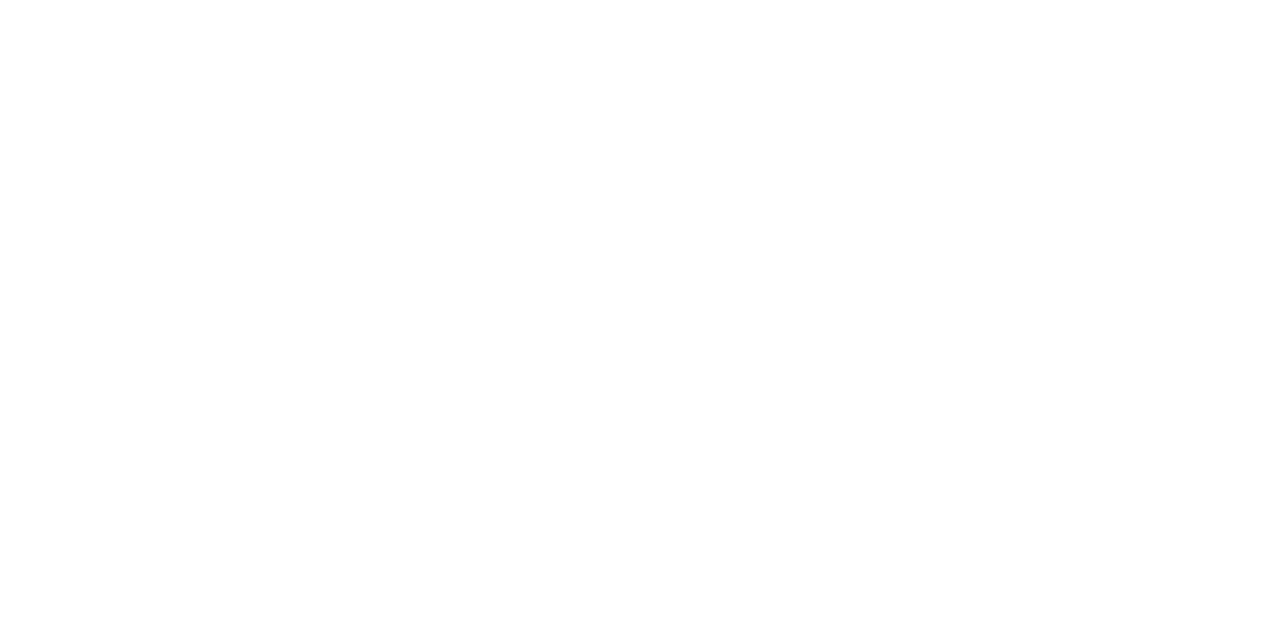
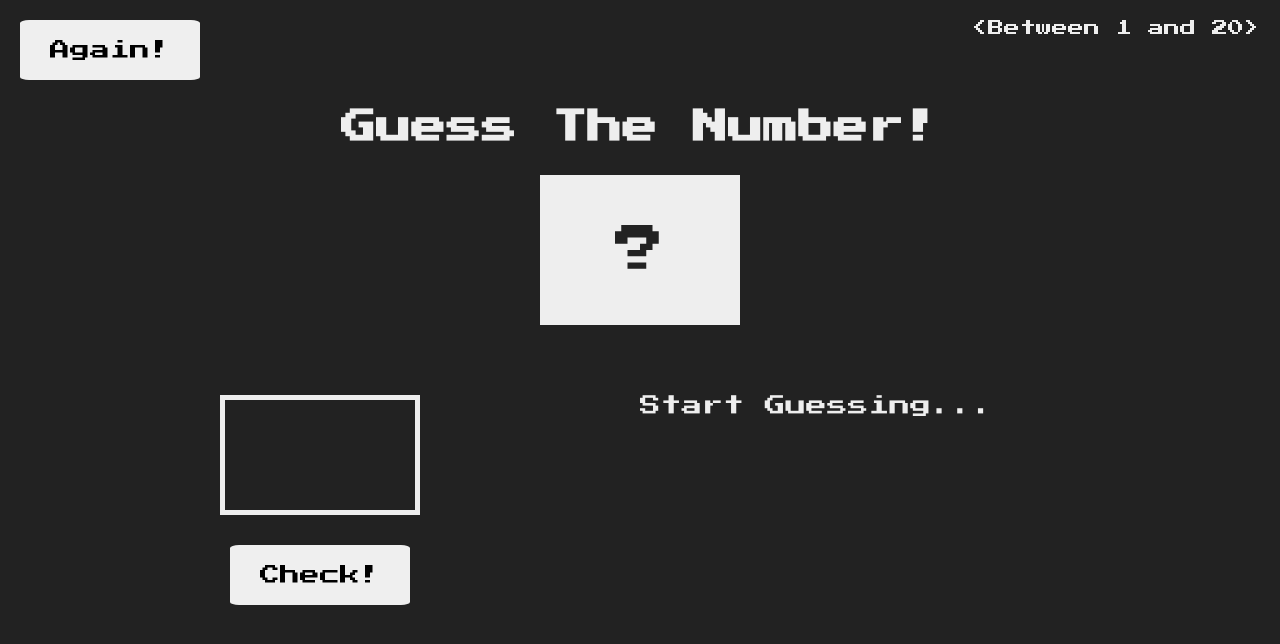
Before and after one commit to AntoanStefanov/guess-the-number, a plain HTML site: page app/index.html in a window 1280 px wide. Drawn offline with Linux system fonts and the light colour scheme.

Commit message:
html/css, more needed.

```diff
--- a/app/index.html
+++ b/app/index.html
@@ -1,12 +1,36 @@
 <!DOCTYPE html>
 <html lang="en">
-<head>
-  <meta charset="UTF-8">
-  <meta http-equiv="X-UA-Compatible" content="IE=edge">
-  <meta name="viewport" content="width=device-width, initial-scale=1.0">
-  <title>Guess The Number</title>
-</head>
-<body>
+  <head>
+    <meta charset="UTF-8" />
+    <meta http-equiv="X-UA-Compatible" content="IE=edge" />
+    <meta name="viewport" content="width=device-width, initial-scale=1.0" />
 
-</body>
+    <link rel="preconnect" href="https://fonts.googleapis.com" />
+    <link rel="preconnect" href="https://fonts.gstatic.com" crossorigin />
+    <link
+      href="https://fonts.googleapis.com/css2?family=Press+Start+2P&display=swap"
+      rel="stylesheet"
+    />
+    <link rel="stylesheet" href="style.css" />
+
+    <title>Guess The Number</title>
+  </head>
+  <body>
+    <header>
+      <button class="btn">Again!</button>
+      <!-- https://www.w3schools.com/html/html_entities.asp -->
+      <p id="between">&ltBetween 1 and 20&gt</p>
+      <h1>Guess The Number!</h1>
+      <div class="question-mark">?</div>
+    </header>
+    <main>
+      <div class="left">
+        <input type="number" class="guess" />
+        <button class="btn check">Check!</button>
+      </div>
+      <div class="right">
+        <p class="message">Start Guessing...</p>
+      </div>
+    </main>
+  </body>
 </html>
--- a/app/style.css
+++ b/app/style.css
@@ -0,0 +1,84 @@
+* {
+  margin: 0;
+  padding: 0;
+  box-sizing: border-box;
+}
+
+body {
+  background: rgb(34, 34, 34);
+  color: rgb(238, 238, 238);
+  font-family: 'Press Start 2P', cursive;
+}
+
+header {
+  margin: 20px;
+}
+
+#between {
+  float: right;
+}
+
+.btn {
+  display: inline-block;
+  font-family: inherit;
+  font-size: 20px;
+  padding: 20px 30px;
+  border: none;
+  border-radius: 5%;
+  cursor: pointer;
+
+}
+
+.question-mark {
+  color: rgb(34, 34, 34);
+  background: rgb(238, 238, 238);
+  text-align: center;
+  width: 200px;
+  height: 150px;
+  font-size: 50px;
+  padding-top: 50px;
+  margin: auto;
+}
+
+h1 {
+  margin: 30px 10px;
+  font-size: 2.2em;
+  text-align: center;
+}
+
+.left {
+  width: 50%;
+  float: left;
+  align-items: center;
+  margin-top: 50px;
+
+}
+
+.guess {
+  display: block;
+  border: 5px solid rgb(238, 238, 238);
+  background: rgb(34, 34, 34);
+  color: inherit;
+  font-size: 2.5em;
+  font-family: inherit;
+  text-align: center;
+  width: 200px;
+  height: 120px;
+  margin-bottom: 20px;
+  margin: auto;
+}
+
+.right {
+  width: 50%;
+  float: right;
+  margin-top: 50px;
+  font-size: 1.3em;
+
+}
+
+.btn.check {
+  display: block;
+  text-align: center;
+  margin: auto;
+  margin-top: 30px;
+}
```
Also changed, not shown: 1 other file.
